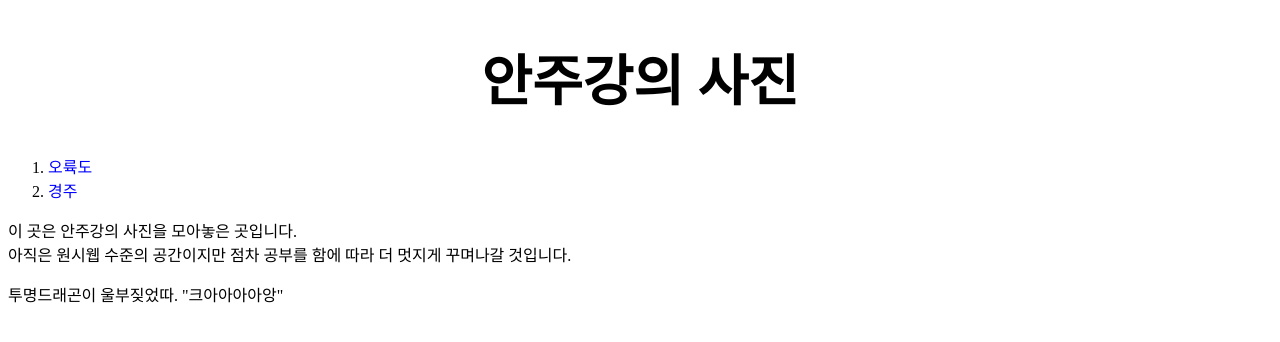
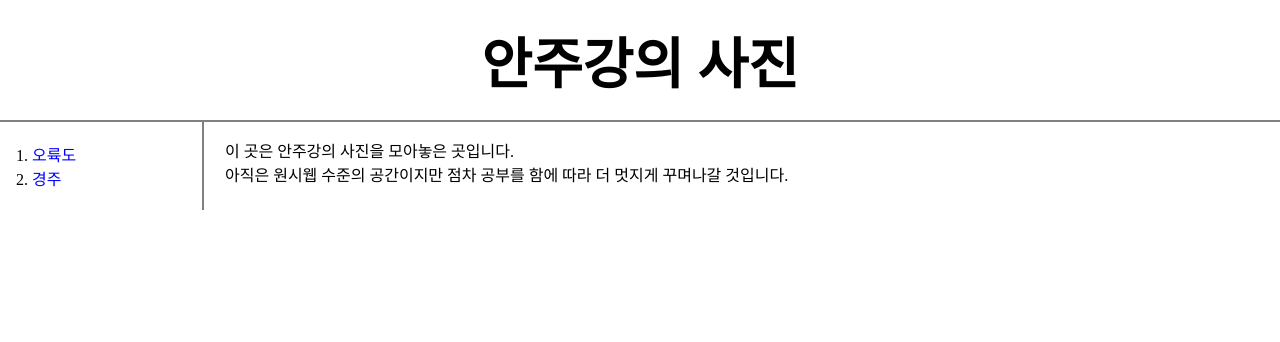
Before and after one commit to JugangAn/web_my_photo, a plain HTML site: page index.html in a window 1280 px wide. Drawn offline with Linux system fonts and the light colour scheme.

Commit message:
Add files via upload
add bit more design on the website

```diff
--- a/index.html
+++ b/index.html
@@ -4,6 +4,9 @@
         <meta charsec="utf-8">
         <title>web1</title>
         <style>
+            body {
+                margin: 0;
+            }
             .saw {
                 color: blue;
             }
@@ -14,21 +17,44 @@
             h1 {
                 text-align: center;
                 font-size: 55px;
+                border-bottom: 2px solid gray;
+                margin: 0;
+                padding: 20px;
+            }
+            ol {
+                border-right: 2px solid gray;
+                width: 150px;
+                margin: 0;
+                padding: 20px;
+            }
+            img {
+                width: 50%;
+            }
+            #grid {
+                display: grid;
+                grid-template-columns: 200px 1fr;
+            }
+            #grid #article {
+                padding-left: 25px;
+            }
+            #grid ol {
+                padding-left: 32px;
             }
         </style>
     </head>
     <body>
-        <h1 id="title">안주강의 사진</h1>
+        <h1>안주강의 사진</h1>
+        <div id="grid">
             <ol>
                 <li><a href="오륙도.html" class="saw">오륙도</a></li>
                 <li><a href="경주.html" class="saw">경주</a></li>
             </ol>
+            <div id="article">
                 <p>
                     이 곳은 안주강의 사진을 모아놓은 곳입니다. <br>
                     아직은 원시웹 수준의 공간이지만 점차 공부를 함에 따라 더 멋지게 꾸며나갈 것입니다.
                 </p>
+            </div>
+        </div>
     </body>
 </html>
-
-투명드래곤이 울부짖었따.
-"크아아아아앙"
```
Also changed, not shown: 경주.html (+28 -2 lines), 오륙도.html (+29 -2 lines). Lines whose indentation alone changed are shown as unchanged.
